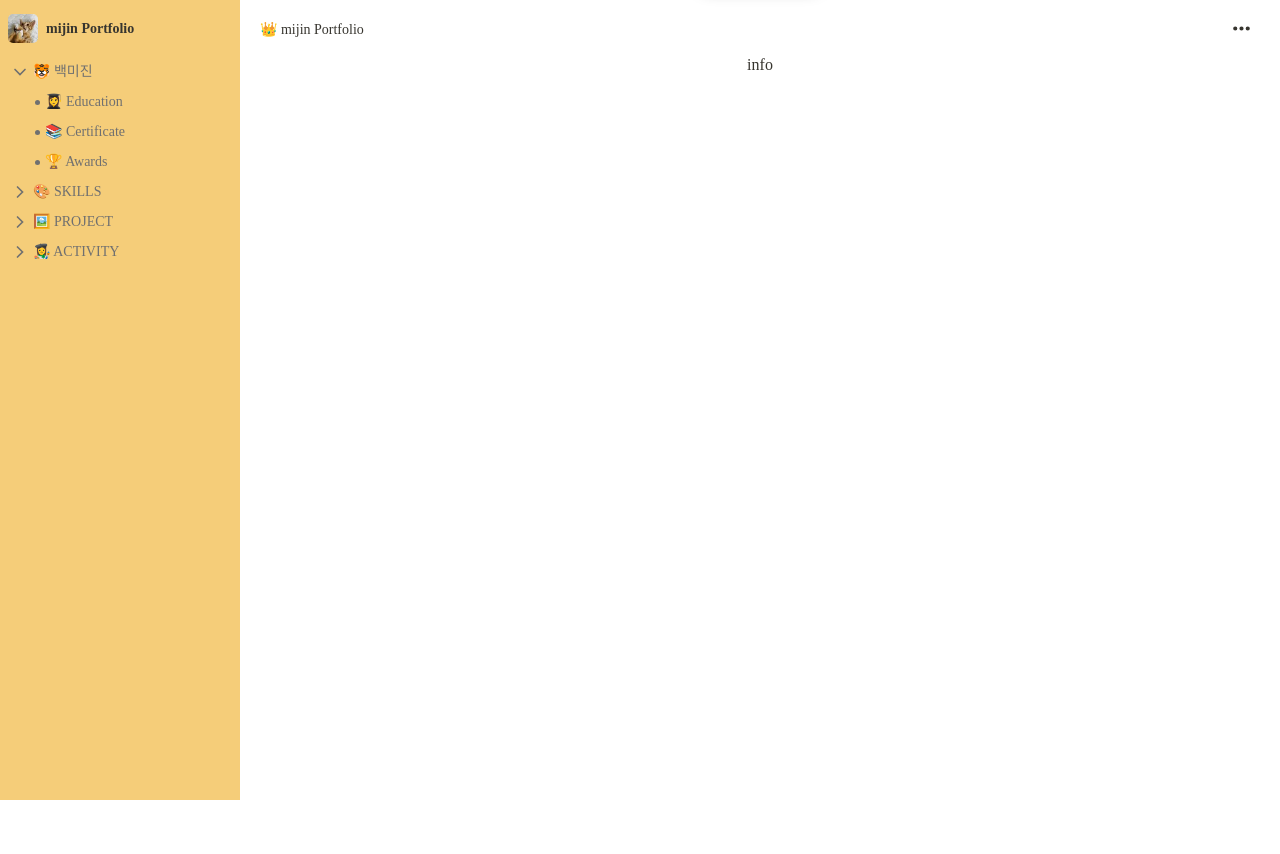
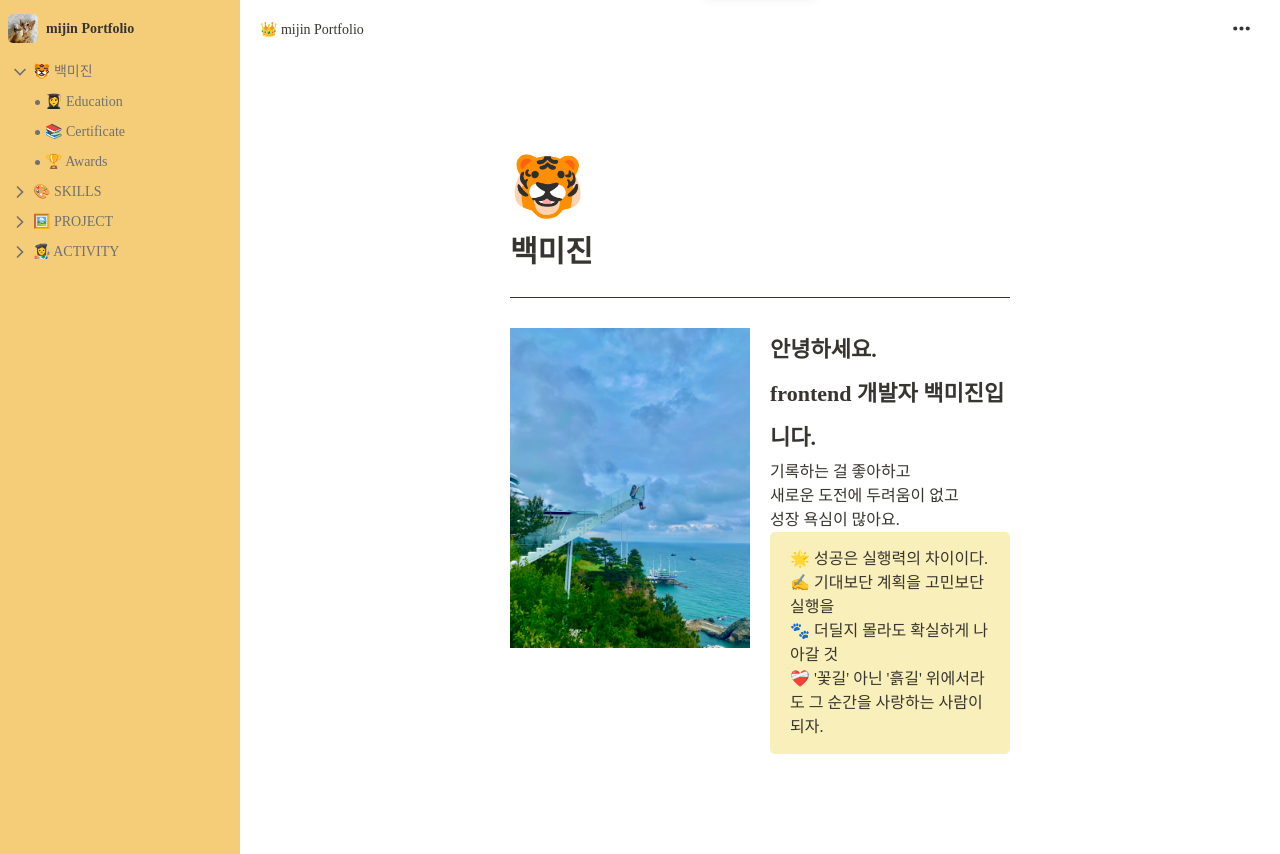
Before and after one commit to mijinB/pofol_front_react, a React (Create React App) app: page /info in a window 1280 px wide. Before the commit the page ends 800 px from the top, so only its background shows below. Built offline with nearby package versions, Linux system fonts and the light colour scheme.

Commit message:
info_main) UI

```diff
--- a/src/Root.tsx
+++ b/src/Root.tsx
@@ -179,7 +179,8 @@ const CopiedMessage = styled.div<{ $isCopyClipBoard: boolean }>`
 
 const PageContainer = styled.div<{ $isFullWidth: boolean }>`
     display: flex;
-    ${(props) => (props.$isFullWidth ? null : "justify-content: center;")}
+    padding: 100px 0;
+    justify-content: center;
     ${(props) => (props.$isFullWidth ? "padding: 0 96px;" : null)}
 `;
 
@@ -399,7 +400,7 @@ function Root() {
                     </AnimatePresence>
                 </PageHeader>
                 <PageContainer $isFullWidth={isFullWidth}>
-                    <Outlet />
+                    <Outlet context={{ isFullWidth }} />
                     <CopiedMessage $isCopyClipBoard={isCopyClipBoard}>
                         <span>링크 복사 완료</span>
                     </CopiedMessage>
--- a/src/components/AsideMenu.tsx
+++ b/src/components/AsideMenu.tsx
@@ -84,12 +84,12 @@ const Dot = styled.div`
     background-color: #707070;
 `;
 
-interface AsideMenuProp {
+interface IAsideMenuProp {
     subMenuIsOpen: boolean;
     toggleSubMenu: () => void;
 }
 
-function AsideMenu({ subMenuIsOpen, toggleSubMenu }: AsideMenuProp) {
+function AsideMenu({ subMenuIsOpen, toggleSubMenu }: IAsideMenuProp) {
     return (
         <AsideItemWrapper>
             <ProfileWrapper>
--- a/src/screens/Activity.tsx
+++ b/src/screens/Activity.tsx
@@ -1,4 +1,12 @@
+import { useOutletContext } from "react-router-dom";
+
+interface IActivityProp {
+    isFullWidth: boolean;
+}
+
 function Activity() {
+    const { isFullWidth } = useOutletContext<IActivityProp>();
+
     return <h1>activity</h1>;
 }
 
--- a/src/screens/Info.tsx
+++ b/src/screens/Info.tsx
@@ -1,5 +1,113 @@
+import styled from "styled-components";
+import myImage from "../assets/images/me.jpeg";
+import { useOutletContext } from "react-router-dom";
+
+const Wrapper = styled.div<{ $isFullWidth: boolean }>`
+    width: ${(props) => (props.$isFullWidth ? 100 : 50)}%;
+`;
+
+const InfoHeader = styled.div`
+    display: flex;
+    flex-direction: column;
+    gap: 20px;
+    > span {
+        &:nth-of-type(1) {
+            font-size: 60px;
+        }
+        &:nth-of-type(2) {
+            font-size: 30px;
+            font-weight: 600;
+        }
+    }
+`;
+
+const Divider = styled.div`
+    width: 100%;
+    height: 1px;
+    margin: 30px 0;
+    background-color: #37352f;
+`;
+
+const TwoColumns = styled.div`
+    display: grid;
+    grid-template-columns: 1fr 1fr;
+    gap: 20px;
+`;
+
+const MyImage = styled.img`
+    width: 100%;
+`;
+
+const GreetingWrapper = styled.div`
+    display: flex;
+    flex-direction: column;
+    justify-content: space-evenly;
+    > p {
+        &:nth-of-type(1) {
+            font-size: 22px;
+            font-weight: 600;
+            line-height: 2;
+        }
+        &:nth-of-type(2) {
+            font-size: 16px;
+            line-height: 1.5;
+        }
+    }
+    > div {
+        padding: 15px 20px;
+        border-radius: 5px;
+        background-color: rgba(246, 229, 141, 0.6);
+        > p {
+            font-size: 16px;
+            line-height: 1.5;
+        }
+    }
+`;
+
+interface IInfoProps {
+    isFullWidth: boolean;
+}
+
 function Info() {
-    return <h1>info</h1>;
+    const { isFullWidth } = useOutletContext<IInfoProps>();
+
+    return (
+        <Wrapper $isFullWidth={isFullWidth}>
+            <InfoHeader>
+                <span>🐯</span>
+                <span>백미진</span>
+            </InfoHeader>
+            <Divider />
+            <TwoColumns>
+                <MyImage src={myImage} alt="me" />
+                <GreetingWrapper>
+                    <p>
+                        안녕하세요.
+                        <br />
+                        frontend 개발자 백미진입니다.
+                    </p>
+                    <p>
+                        기록하는 걸 좋아하고
+                        <br />
+                        새로운 도전에 두려움이 없고
+                        <br />
+                        성장 욕심이 많아요.
+                    </p>
+                    <div>
+                        <p>
+                            🌟 성공은 실행력의 차이이다.
+                            <br />
+                            ✍️ 기대보단 계획을 고민보단 실행을
+                            <br />
+                            🐾 더딜지 몰라도 확실하게 나아갈 것
+                            <br />
+                            ❤️‍🩹 '꽃길' 아닌 '흙길' 위에서라도 그 순간을 사랑하는 사람이 되자.
+                        </p>
+                    </div>
+                </GreetingWrapper>
+            </TwoColumns>
+        </Wrapper>
+    );
 }
 
 export default Info;
--- a/src/screens/Project.tsx
+++ b/src/screens/Project.tsx
@@ -1,4 +1,12 @@
+import { useOutletContext } from "react-router-dom";
+
+interface IProjectProp {
+    isFullWidth: boolean;
+}
+
 function Project() {
+    const { isFullWidth } = useOutletContext<IProjectProp>();
+
     return <h1>project</h1>;
 }
 
--- a/src/screens/Skills.tsx
+++ b/src/screens/Skills.tsx
@@ -1,4 +1,12 @@
+import { useOutletContext } from "react-router-dom";
+
+interface ISkillsProp {
+    isFullWidth: boolean;
+}
+
 function Skills() {
+    const { isFullWidth } = useOutletContext<ISkillsProp>();
+
     return <h1>skills</h1>;
 }
 
```
Also changed, not shown: src/assets/images/me.jpeg (added).
